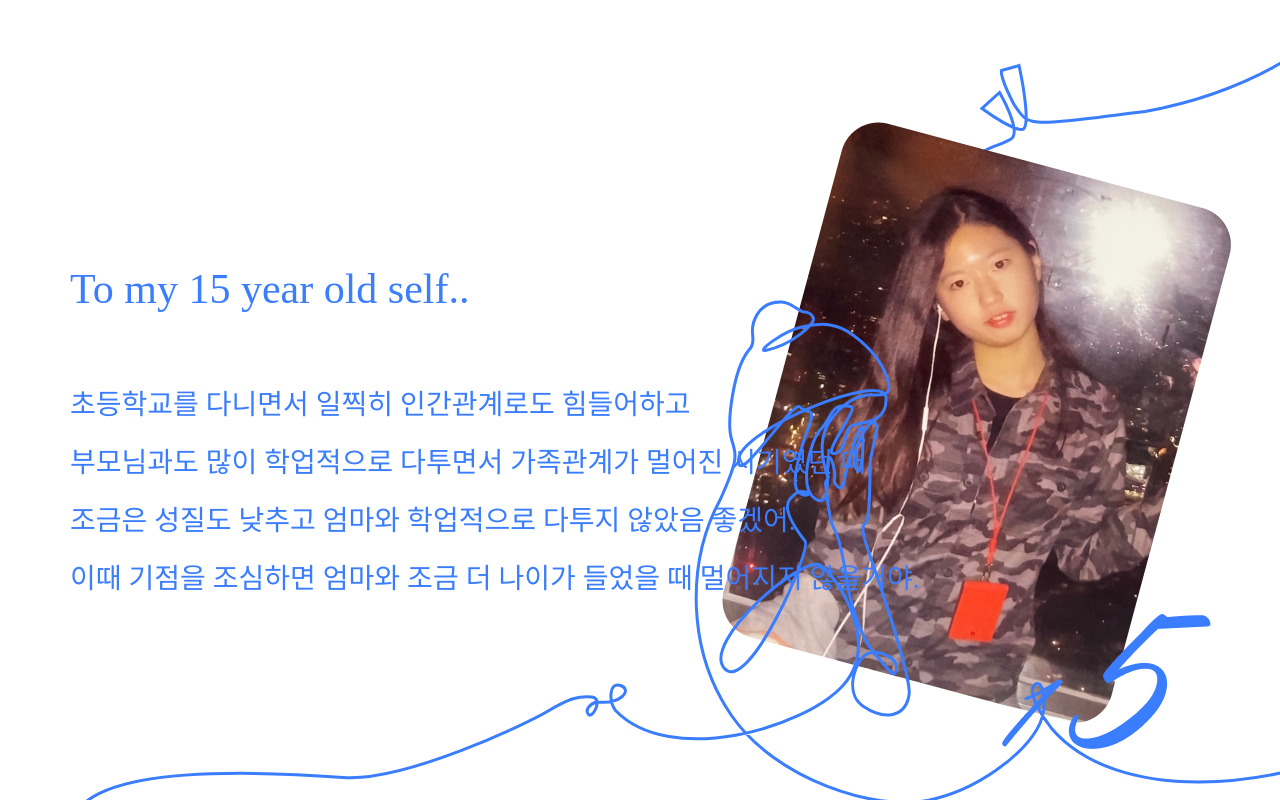
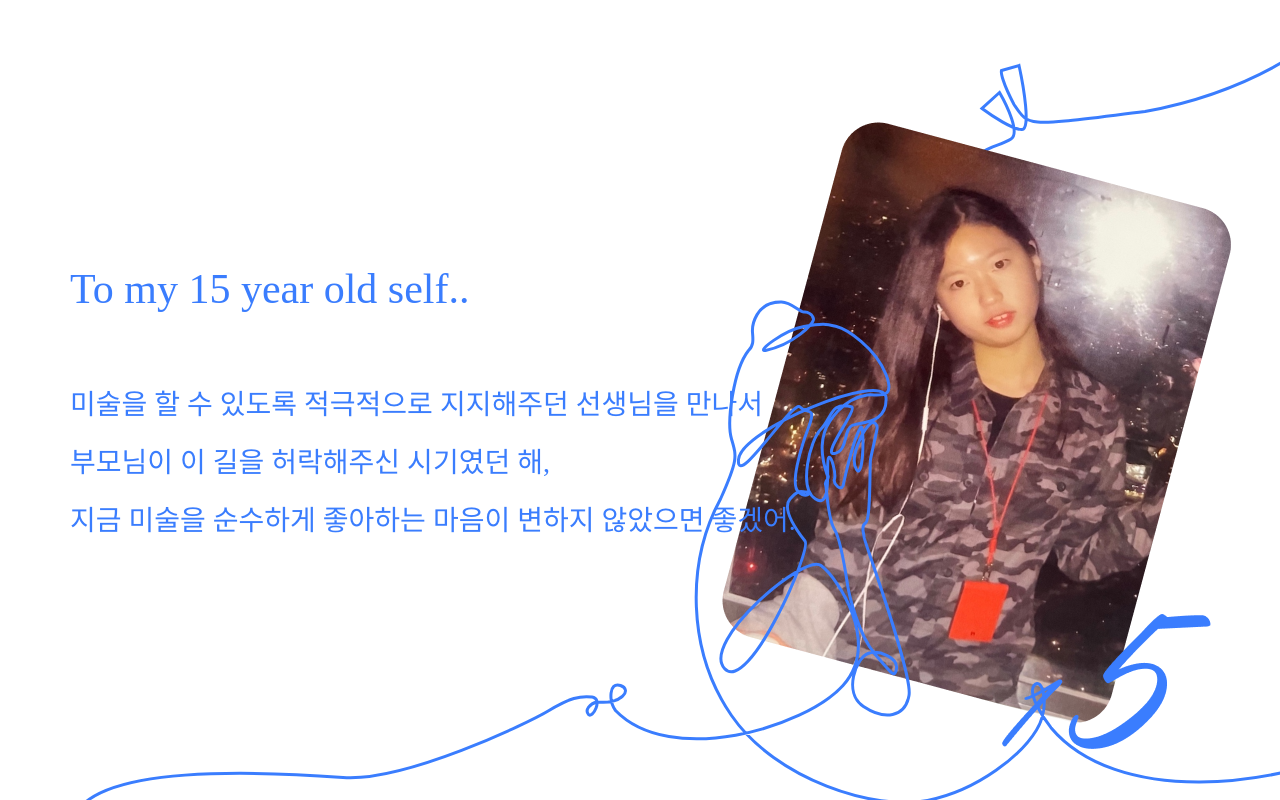
Before and after one commit to siyo0723/mj_record_web, a plain HTML site: page index.html in a window 1280 px wide. Shown: the part 4445-5245 px from the top of the page. Drawn offline with nearby package versions, Linux system fonts and the light colour scheme; a web font is replaced by a local one.

Commit message:
Update index.html

```diff
--- a/index.html
+++ b/index.html
@@ -120,7 +120,6 @@
                     <p >초등학교를 다니면서 일찍히 인간관계로도 힘들어하고</p>
                     <p>부모님과도 많이 학업적으로 다투면서 가족관계가 멀어진 시기였던 때,</p>
                     <p>조금은 성질도 낮추고 엄마와 학업적으로 다투지 않았음 좋겠어.</p>
-                    <p>이때 다툼을 조심하면 크면서 엄마와 멀어지지 않을 수 있을거야.</p>
                 </div>
             </div>
             <svg xmlns="http://www.w3.org/2000/svg" width="1375" height="618" fill="none"><path class="path path3" d="M1261.81 2c55.33 14.66 151.39 65.263 93 150.399-73 106.419-726.328 174.749-823.826 194.838C452.071 363.497-159.993 524.784 42.5 616"/></svg>
@@ -134,10 +133,9 @@
                 <h3 data-aos="fade-up" data-aos-duration="2000">To my 15 year old self..</h3>
                 <div class="content4_wrap2-p" data-aos="fade-up" data-aos-duration="2000"
                 data-aos-delay="500">
-                    <p >초등학교를 다니면서 일찍히 인간관계로도 힘들어하고</p>
-                    <p>부모님과도 많이 학업적으로 다투면서 가족관계가 멀어진 시기였던 때,</p>
-                    <p>조금은 성질도 낮추고 엄마와 학업적으로 다투지 않았음 좋겠어.</p>
-                    <p>이때 기점을 조심하면 엄마와 조금 더 나이가 들었을 때 멀어지지 않을거야.</p>
+                    <p >미술을 할 수 있도록 적극적으로 지지해주던 선생님을 만나서</p>
+                    <p>부모님이 이 길을 허락해주신 시기였던 해,</p>
+                    <p>지금 미술을 순수하게 좋아하는 마음이 변하지 않았으면 좋겠어.</p>
                 </div>
             </div>
             <div class="content4_wrap3">
```
